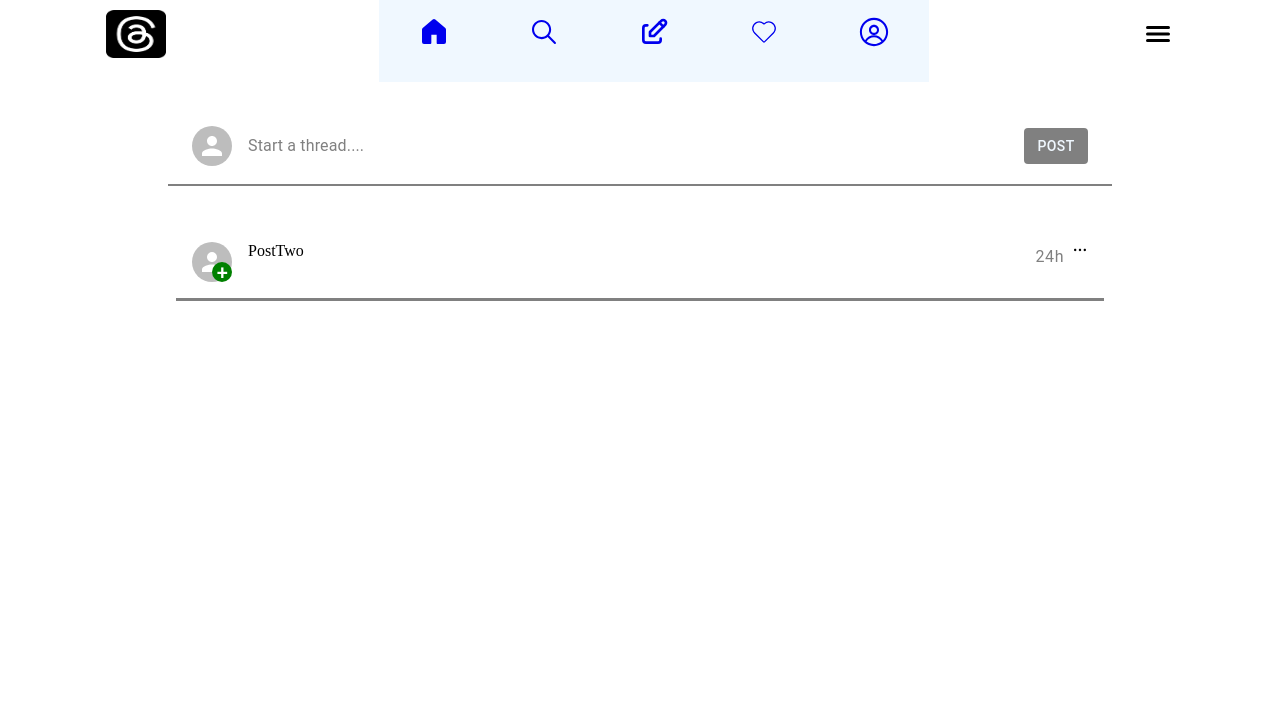
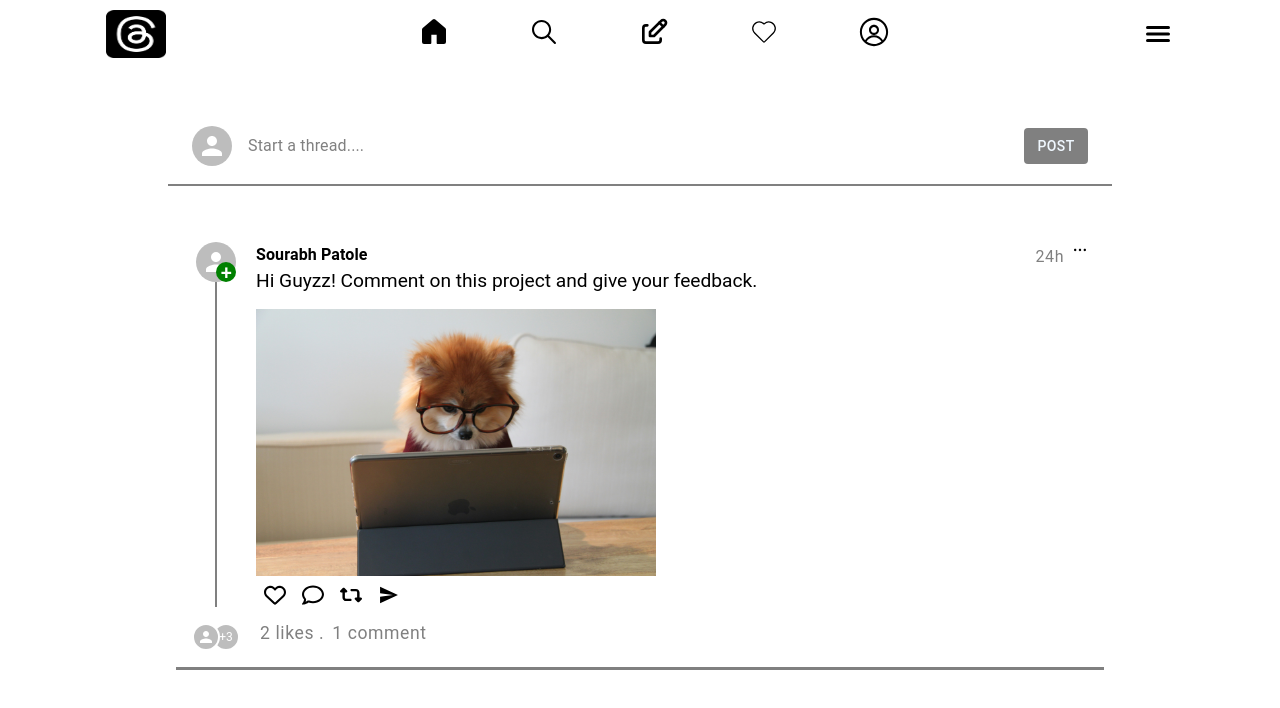
Before and after one commit to sourabhpatole/threads, a React (Vite) app in the folder client/: page / in a window 1280 px wide. Shown: the top 708 px of the page. Built offline with nearby package versions, Linux system fonts and the light colour scheme.

Commit message:
search bar completed

```diff
--- a/client/src/components/common/Header.jsx
+++ b/client/src/components/common/Header.jsx
@@ -24,7 +24,7 @@ const Header = () => {
         <Stack
           justifyContent={"center"}
           width={"550px"}
-          bgcolor={"aliceblue"}
+          bgcolor={"white"}
           zIndex={2}
           height={96}
         >
--- a/client/src/components/common/Navbar.jsx
+++ b/client/src/components/common/Navbar.jsx
@@ -16,19 +16,19 @@ const Navbar = () => {
       alignItems={"center"}
     >
       <Link to={"/"}>
-        <GoHomeFill size={32} />
+        <GoHomeFill size={32} color="black" />
       </Link>
       <Link to={"/search"}>
-        <IoIosSearch size={32} />
+        <IoIosSearch size={32} color="black" />
       </Link>
       <Link to={"edit"}>
-        <TbEdit size={32} />
+        <TbEdit size={32} color="black" />
       </Link>
       <Link to={""}>
-        <CiHeart size={32} />
+        <CiHeart size={32} color="black" />
       </Link>
       <Link>
-        <RxAvatar size={32} />
+        <RxAvatar size={32} color="black" />
       </Link>
     </Stack>
   );
--- a/client/src/components/home/post/PostOne.jsx
+++ b/client/src/components/home/post/PostOne.jsx
@@ -1,9 +1,9 @@
-import { Avatar, Badge, Stack } from "@mui/material";
+import { Avatar, AvatarGroup, Badge, Stack, Stepper } from "@mui/material";
 import React from "react";
+import PostTwo from "./PostTwo";
 
 const PostOne = () => {
   return (
-    <div>
     <Stack
       flexDirection={"column"}
       alignItems={"center"}
@@ -36,9 +36,26 @@ const PostOne = () => {
         alignItems={"center"}
         gap={2}
         height={"100%"}
-        ></Stack>
+      >
+        <Stepper
+          orientation={"vertical"}
+          activeStep={0}
+          sx={{ border: "0.1rem solid gray", width: "0px", height: "100%" }}
+        ></Stepper>
+        <AvatarGroup
+          total={4}
+          sx={{
+            "& .MuiAvatar-root": {
+              width: 24,
+              height: 24,
+              fontSize: 12,
+            },
+          }}
+        >
+          <Avatar src="" alt="" />
+        </AvatarGroup>
       </Stack>
-    </div>
+    </Stack>
   );
 };
 
--- a/client/src/components/home/post/PostTwo.jsx
+++ b/client/src/components/home/post/PostTwo.jsx
@@ -1,7 +1,62 @@
 import React from "react";
+import { Stack, Typography } from "@mui/material";
+import { FaRegHeart, FaRegComment, FaRetweet } from "react-icons/fa6";
+import { IoMdSend } from "react-icons/io";
 
 const PostTwo = () => {
-  return <div>PostTwo</div>;
+  return (
+    <>
+      <Stack flexDirection={"column"} justifyContent={"space-between"}>
+        <Stack flexDirection={"column"} gap={2}>
+          <Stack flexDirection={"column"}>
+            <Typography variant="h6" fontSize={"1rem"} fontWeight={"bold"}>
+              Sourabh Patole
+            </Typography>
+            <Typography variant="h5" fontSize={"1.2rem"}>
+              Hi Guyzz! Comment on this project and give your feedback.
+            </Typography>
+          </Stack>
+          <img
+            src="/error-bg.jpg"
+            alt=""
+            loading="lazy"
+            width={"400px"}
+            height={"auto"}
+          />
+        </Stack>
+        <Stack flexDirection={"column"} gap={1}>
+          <Stack flexDirection={"row"} gap={2} m={1}>
+            <FaRegHeart size={22} />
+            <FaRegComment size={22} />
+            <FaRetweet size={22} />
+            <IoMdSend size={22} />
+          </Stack>
+          <Stack
+            flexDirection={"row"}
+            gap={1}
+            position={"relative"}
+            top={-3}
+            left={4}
+          >
+            <Typography
+              variant="caption"
+              color={"GrayText"}
+              fontSize={"1.1rem"}
+            >
+              2 likes .
+            </Typography>
+            <Typography
+              variant="caption"
+              color={"GrayText"}
+              fontSize={"1.1rem"}
+            >
+              1 comment
+            </Typography>
+          </Stack>
+        </Stack>
+      </Stack>
+    </>
+  );
 };
 
 export default PostTwo;
--- /dev/null
+++ b/client/src/components/search/ProfileBar.jsx
@@ -0,0 +1,53 @@
+import { Avatar, Button, Stack, Typography } from "@mui/material";
+import React from "react";
+
+const ProfileBar = () => {
+  return (
+    <>
+      <Stack
+        flexDirection={"row"}
+        justifyContent={"space-between"}
+        px={1}
+        py={2}
+        mx={"auto"}
+        width={"90%"}
+        boxShadow={"5px 5px 5px gray"}
+        borderRadius={"15px"}
+        sx={{
+          ":hover": {
+            cursor: "pointer",
+          },
+        }}
+      >
+        <Stack flexDirection={"row"} gap={2}>
+          <Avatar src="" alt="" />
+          <Stack flexDirection={"column"}>
+            <Typography variant="h6" fontWeight={"bold"} fontSize={"1rem"}>
+              sourabh_23432
+            </Typography>
+            <Typography variant="caption" fontSize={"1.1rem"} color="gray">
+              This is Bio
+            </Typography>
+            <Typography variant="caption" fontSize={"1rem"} color="gray">
+              3 follower
+            </Typography>
+          </Stack>
+        </Stack>
+        <Button
+          size="medium"
+          sx={{
+            border: "1px solid gray",
+            color: "black",
+            borderRadius: "10px",
+            p: 2,
+            height: 40,
+          }}
+        >
+          Follow
+        </Button>
+      </Stack>
+    </>
+  );
+};
+
+export default ProfileBar;
--- /dev/null
+++ b/client/src/components/search/Searchinput.jsx
@@ -0,0 +1,37 @@
+import { InputAdornment, TextField } from "@mui/material";
+import React from "react";
+import { IoMdSearch } from "react-icons/io";
+const Searchinput = () => {
+  return (
+    <>
+      <TextField
+        sx={{
+          width: "90%",
+          maxWidth: "750px",
+          boxShadow: "5px 5px 5px gray",
+          borderRadius: "15px",
+          px: 2,
+          py: 1,
+          my: 5,
+          mx: "auto",
+          "& .MuiOutlinedInput-root": {
+            color: "black",
+            "& fieldset": {
+              border: "none",
+            },
+          },
+        }}
+        placeholder="search"
+        InputProps={{
+          startAdornment: (
+            <InputAdornment position="start" sx={{ color: "black" }}>
+              <IoMdSearch size={22} />
+            </InputAdornment>
+          ),
+        }}
+      ></TextField>
+    </>
+  );
+};
+
+export default Searchinput;
--- a/client/src/pages/protected/Search.jsx
+++ b/client/src/pages/protected/Search.jsx
@@ -1,7 +1,19 @@
 import React from "react";
+import Searchinput from "../../components/search/Searchinput";
+import ProfileBar from "../../components/search/ProfileBar";
+import { Stack } from "@mui/material";
 
 const Search = () => {
-  return <div>Search</div>;
+  return (
+    <>
+      {/* input */}
+      <Searchinput />
+      {/* profilebar */}
+      <Stack flexDirection={"column"} gap={1} mb={5} width={"60%"} mx={"auto"}>
+        <ProfileBar />
+      </Stack>
+    </>
+  );
 };
 
 export default Search;
```
Lines whose indentation alone changed are shown as unchanged.
